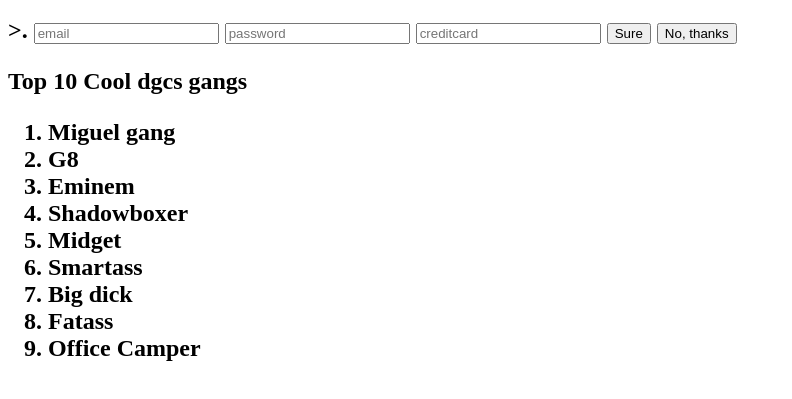
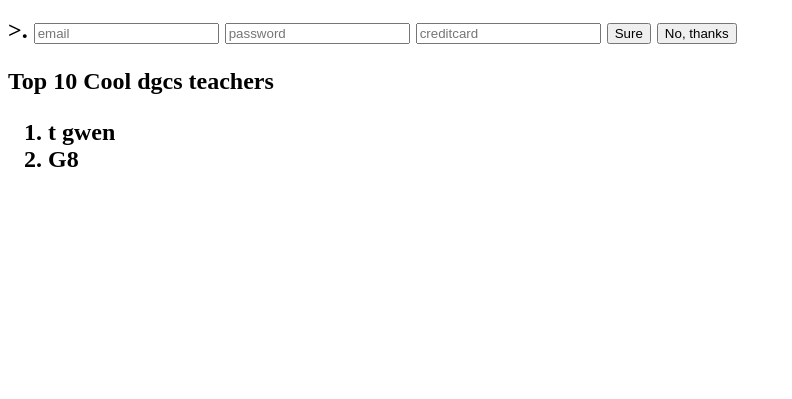
Before and after one commit to Catfish42069/Catfish42069.github.io, a plain HTML site: page index.html in a window 1280 px wide. Shown: the part 213-612 px from the top of the page, without its empty margins (0-792 px from the left). Drawn offline with Linux system fonts and the light colour scheme.

Commit message:
Update index.html

```diff
--- a/index.html
+++ b/index.html
@@ -14,26 +14,19 @@
   <button type="button" onclick="showAlert()">Sure</button>
   <button type="button" onclick="redirectToYouTube()">No, thanks</button>
 
-  <p><strong>Top 10 Cool dgcs gangs</strong></p>
+  <p><strong>Top 10 Cool dgcs teachers</strong></p>
   <ol>
-    <li>Miguel gang</li>
-    <li>G8</li>
-    <li>Eminem </li>
-    <li>Shadowboxer</li>
-    <li>Midget</li>
-    <li>Smartass</li>
-    <li>Big dick</li>
-    <li>Fatass</li>
-    <li>Office Camper </li>
+    <li>t gwen</li>
+    <li>G8
   </ol>
 
   <script>
     function redirectToYouTube() {
-      window.location.href = 'https://youtu.be/m4QO5jyEw2E'; // Replace with the URL you want to redirect to
+      alert("Ashley");
     }
 
     function showAlert() {
-      alert("Look at me and kiss me");
+      alert("Voi toma toma");
     }
   </script>
 </body>
```
